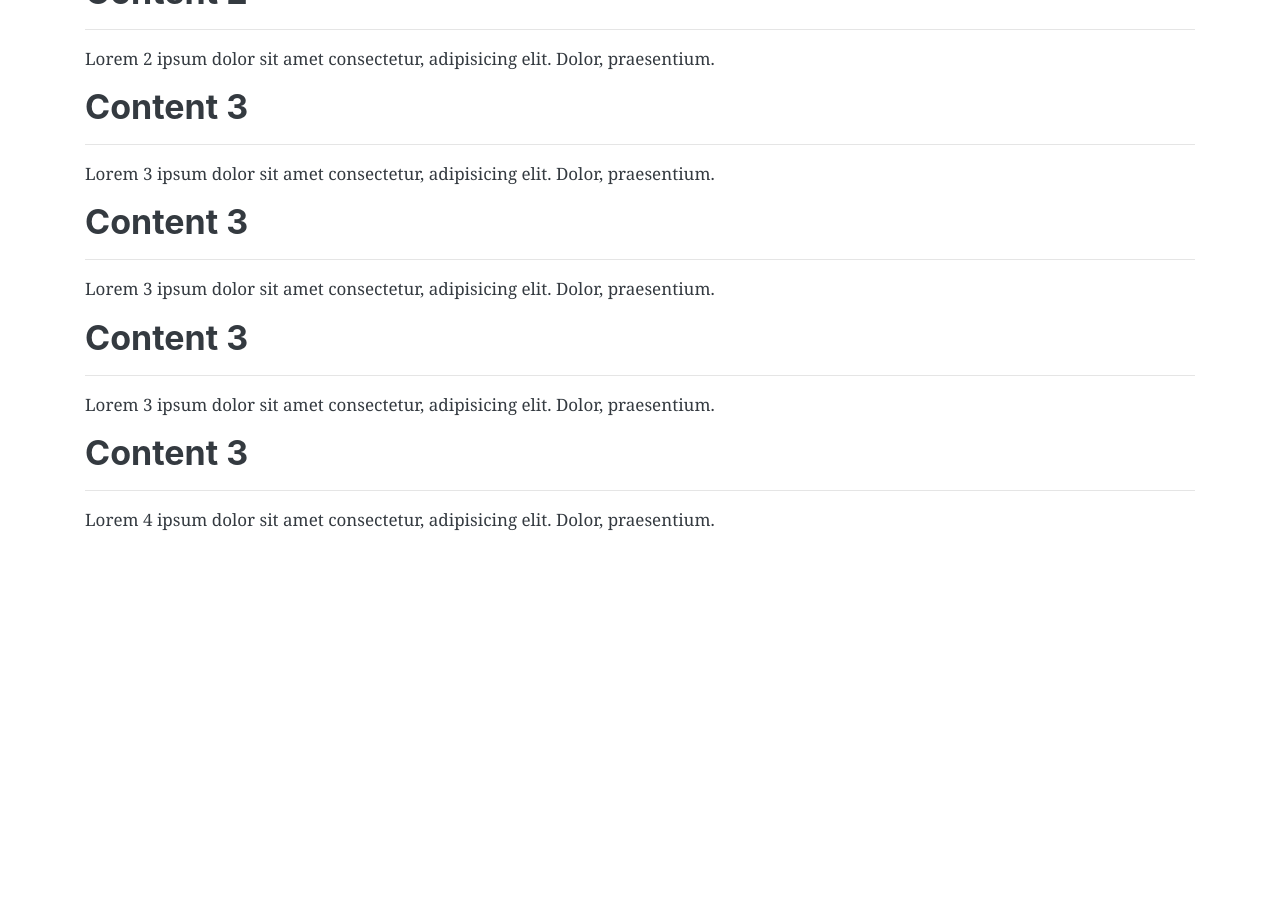
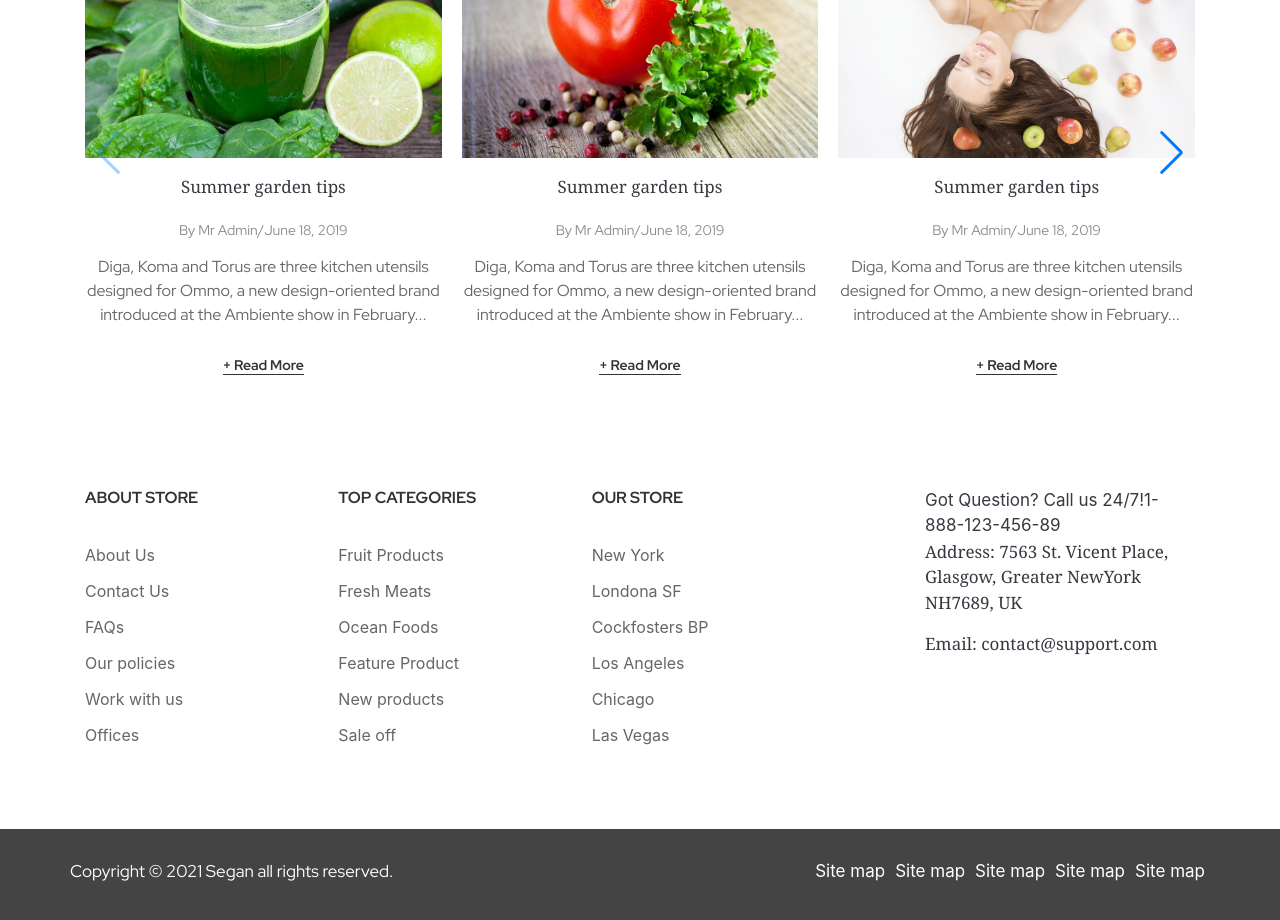
Before and after one commit to abu-taher-saikat/VegShop, a React (Create React App) app in the folder frontend/: page / in a window 1280 px wide. Shown: the part 1580-2500 px from the top of the page. Before the commit the page ends 2128 px from the top, so only its background shows below. Built offline with nearby package versions, Linux system fonts and the light colour scheme.

Commit message:
basic error css fixed

```diff
--- a/frontend/src/App.css
+++ b/frontend/src/App.css
@@ -14,7 +14,7 @@
   display: flex;
   align-items: center;
   padding-bottom: 20px;
-  justifycontent: space-around;
+  justify-content: space-around;
 }
 .websiteFeature .boxservice .image {
   margin-right: 10px;
@@ -208,7 +208,7 @@
   text-align: center;
   box-sizing: border-box;
   display: flex;
-  justifycontent: center;
+  justify-content: center;
   padding: 5px 0;
   line-height: 20px;
   color: #8c8c8c;
@@ -268,7 +268,7 @@
 #centerFooter .footerCenterInner {
   padding: 60px 0px 30px;
 }
-.rowFlex {
+.footerCenter .rowFlex {
   display: -ms-flexbox;
   display: -webkit-flex;
   display: flex;
@@ -276,12 +276,12 @@
   flex-flow: row wrap;
 }
 
-.rowFlexMargin {
+.footerCenter .rowFlexMargin {
   margin-left: -15px;
   margin-right: -15px;
 }
 
-.mb20 {
+.footerCenter .mb20 {
   margin-bottom: 20px !important;
 }
 
@@ -289,11 +289,11 @@
   margin-bottom: 30px;
 }
 
-.mb10 {
+.footerCenter .mb10 {
   margin-bottom: 10px !important;
 }
 
-.centerFooterTitle {
+.footerCenter .centerFooterTitle {
   font-family: red Hat Display;
   font-size: 16px;
   font-weight: 700;
@@ -302,7 +302,7 @@
   color: #2f3237;
 }
 
-.list-unstyled {
+.footerCenter .list-unstyled {
   padding-left: 0;
   list-style: none;
 }
@@ -326,16 +326,16 @@
   max-width: 100%;
 }
 
-.p-relative {
+.footerCenter .p-relative {
   position: relative;
 }
 
-.product-card__image {
+.footerCenter .product-card__image {
   position: relative;
   overflow: hidden;
 }
 
-.no-js .placeholder-background--animation {
+.footerCenter .no-js .placeholder-background--animation {
   display: none;
 }
 /* Center footer */
@@ -345,32 +345,32 @@
   background-color: #444;
   color: white;
 }
-.bottomFooter .footerContent {
+.bottomFooter .footer-content {
   padding: 30px 0 20px;
 }
-.bottomFooter .footerContent .copyright {
+.bottomFooter .footer-content .copyright {
   font-family: red Hat Display;
   float: left;
   margin: 0 0 10px;
 }
-.bottomFooter .footerContent .links {
+.bottomFooter .footer-content .links {
   float: right;
 }
-.bottomFooter .footerContent .list-inline {
+.bottomFooter .footer-content .list-inline {
   padding-left: 0;
   list-style: none;
   margin-left: -5px;
 }
-.bottomFooter .footerContent .list-inline > li {
+.bottomFooter .footer-content .list-inline > li {
   display: inline-block;
   padding-left: 5px;
   padding-right: 5px;
 }
-.bottomFooter .footerContent .list-inline > li a {
+.bottomFooter .footer-content .list-inline > li a {
   color: white !important;
 }
 
-.bottomFooter .footerContent .list-inline > li a:hover {
+.bottomFooter .footer-content .list-inline > li a:hover {
   color: greenyellow !important;
 }
 
--- a/frontend/src/screens/HomeScreen.js
+++ b/frontend/src/screens/HomeScreen.js
@@ -1,17 +1,25 @@
 import React from "react";
 import BestSeller from "../Components/BestSeller";
+import Footer from '../Components/Footer/Footer';
 import ImageOffers from "../Components/ImageOffers";
-import NewArraivle from "../Components/NewArraivle";
+import LatestBlogPost from '../Components/LatestBlogPost';
+import LogoList from "../Components/LogoList";
+// import NewArraivle from "../Components/NewArraivle";
 import WebsiteFeature from "./../Components/WebsiteFeature";
 
 const HomeScreen = () => {
   return (
-    <div className="container">
-      <WebsiteFeature></WebsiteFeature>
-      <BestSeller></BestSeller>
-      <ImageOffers></ImageOffers>
-      <NewArraivle></NewArraivle>
-    </div>
+      <>
+        <div className="container">
+        <WebsiteFeature></WebsiteFeature>
+        <BestSeller></BestSeller>
+        <ImageOffers></ImageOffers>
+        <LogoList></LogoList>
+        <LatestBlogPost></LatestBlogPost>
+        {/* <NewArraivle></NewArraivle> */}
+        </div>
+        <Footer></Footer>
+    </>
   );
 };
 
```
